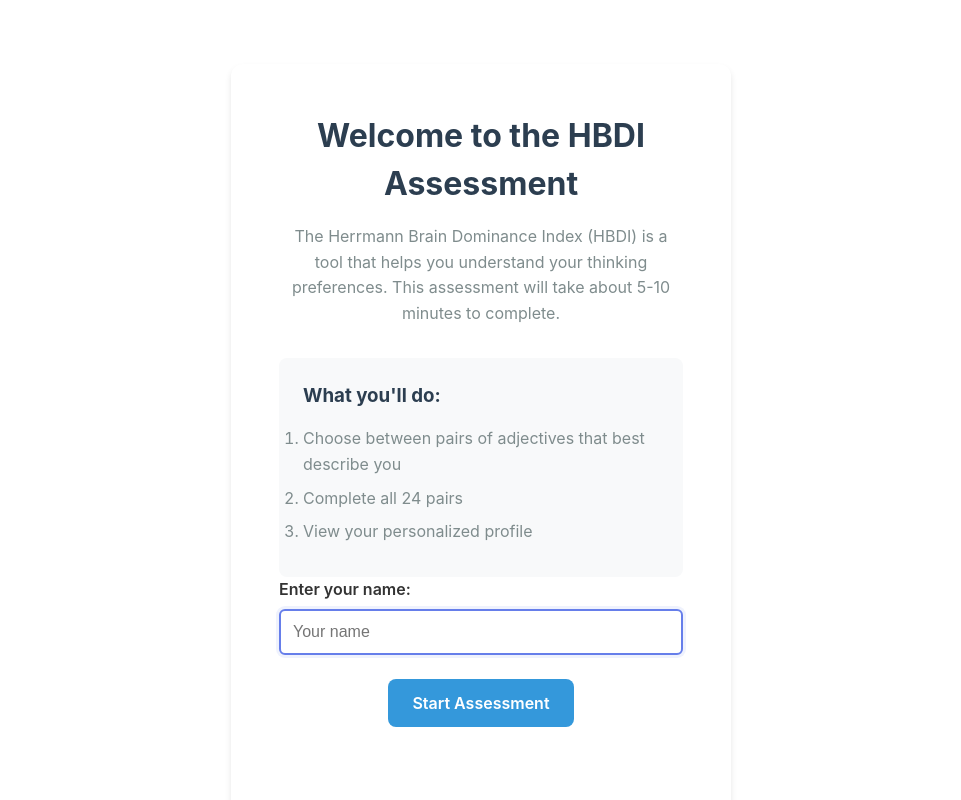
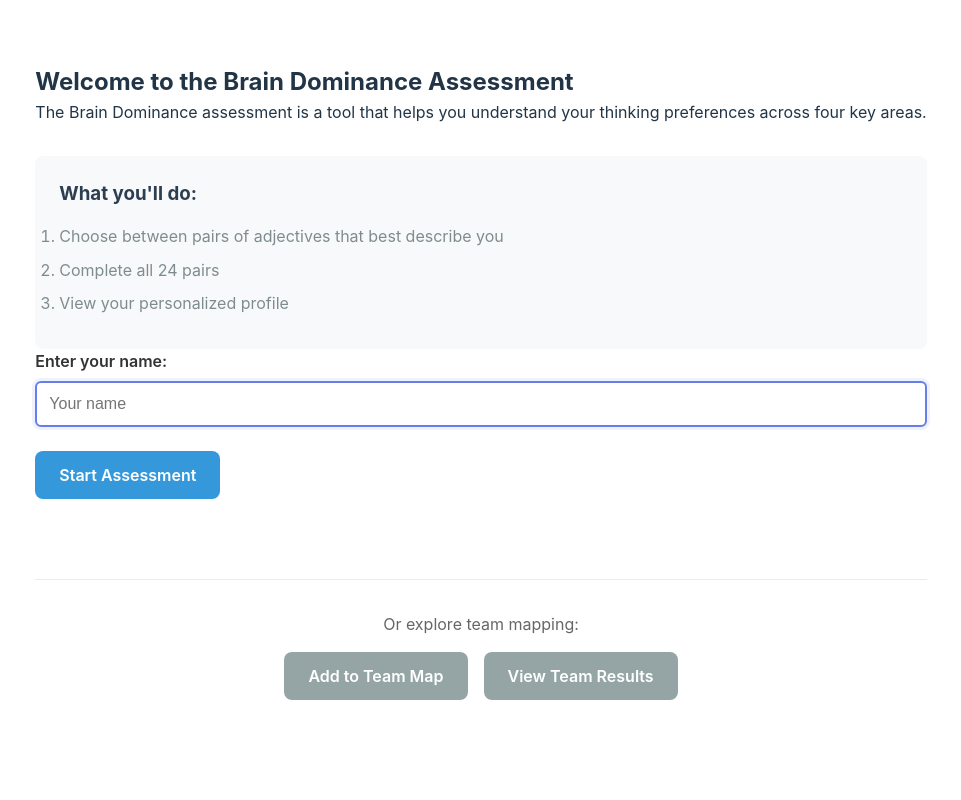
Before and after one commit to Rory80Hz/HBDI, a React (Vite) app: page / in a window 1280 px wide. Shown: the top 800 px of the page, without its empty margins (159-1120 px from the left). Built offline with nearby package versions, Linux system fonts and the light colour scheme.

Commit message:
Clean up naming

```diff
--- a/src/components/NameEntry.jsx
+++ b/src/components/NameEntry.jsx
@@ -20,11 +20,11 @@
 
   return (
     <div className="name-entry">
-      <div className="name-entry-card">
-        <h2>Welcome to the HBDI Assessment</h2>
+            <div className="name-entry-content">
+        <h2>Welcome to the Brain Dominance Assessment</h2>
         <p>
-          The Herrmann Brain Dominance Index (HBDI) is a tool that helps you understand
-          your thinking preferences. This assessment will take about 5-10 minutes to complete.
+          The Brain Dominance assessment is a tool that helps you understand
+          your thinking preferences across four key areas.
         </p>
 
         <div className="info-section">
--- a/src/components/ProfileResults.jsx
+++ b/src/components/ProfileResults.jsx
@@ -1,6 +1,6 @@
 import { useEffect, useRef, useCallback } from 'react'
 import { useNavigate } from 'react-router-dom'
-import { calculateScores } from '../data/hbdiData'
+import { calculateScores } from '../data/brainData'
 import './ProfileResults.css'
 
 // Updated color mapping for the correct diagonal quadrant positions
@@ -151,13 +151,13 @@
   }, [])
 
   const resetAssessment = () => {
-    localStorage.removeItem('hbdiUserData')
+    localStorage.removeItem('brainUserData')
     navigate('/')
   }
 
   const addToTeamMap = () => {
     // Get existing team data
-    const existingTeamData = JSON.parse(localStorage.getItem('hbdiTeamData') || '[]')
+    const existingTeamData = JSON.parse(localStorage.getItem('brainTeamData') || '[]')
 
     // Check if user is already in team (by name)
     const existingMemberIndex = existingTeamData.findIndex(member =>
@@ -189,7 +189,7 @@
     }
 
     // Save to localStorage
-    localStorage.setItem('hbdiTeamData', JSON.stringify(updatedTeamData))
+    localStorage.setItem('brainTeamData', JSON.stringify(updatedTeamData))
 
     // Navigate directly to team results
     navigate('/team-results')
@@ -202,8 +202,8 @@
   return (
     <div className="profile-results">
       <div className="results-header">
-        <h2>Here is your HBDI Profile {userData.name}!</h2>
-        <p>Based on your selections, here is your Herrmann Brain Dominance profile.</p>
+        <h2>Here is your Brain Dominance Profile {userData.name}!</h2>
+        <p>Based on your selections, here is your Brain Dominance profile.</p>
       </div>
 
       <div className="results-content">
--- a/src/components/TeamMap.jsx
+++ b/src/components/TeamMap.jsx
@@ -60,7 +60,7 @@
     }
 
     // Get existing team data
-    const existingTeamData = JSON.parse(localStorage.getItem('hbdiTeamData') || '[]')
+    const existingTeamData = JSON.parse(localStorage.getItem('brainTeamData') || '[]')
 
     // Create new team member entry
     const newMember = {
@@ -88,7 +88,7 @@
       <div className="team-map-content">
         <header className="team-map-header">
           <h1>Add Team Member</h1>
-          <p>Enter your name and HBDI scores to add yourself to the team map</p>
+          <p>Enter your name and thinking style scores to add yourself to the team map</p>
         </header>
 
         <form onSubmit={handleSubmit} className="team-map-form">
@@ -107,7 +107,7 @@
           </div>
 
           <div className="scores-section">
-            <h3>HBDI Scores (0-12 each)</h3>
+            <h3>Thinking Style Scores (0-12 each)</h3>
             <p className="scores-description">
               Enter your scores for each thinking preference category
             </p>
```
